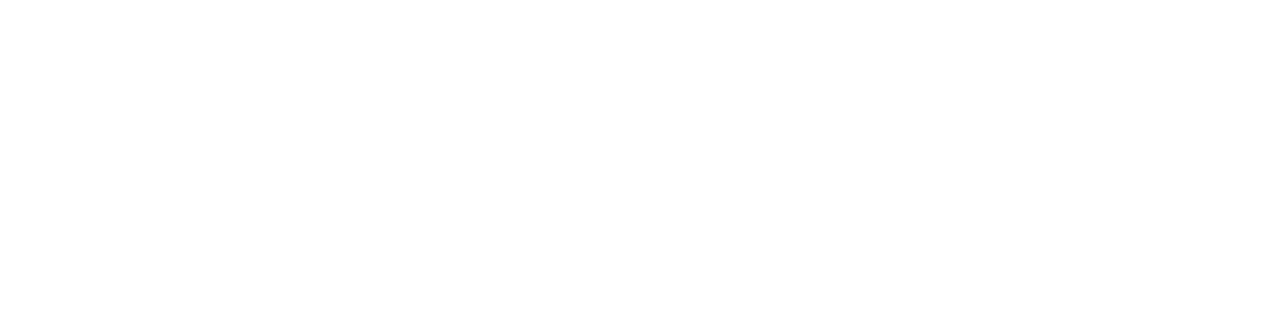
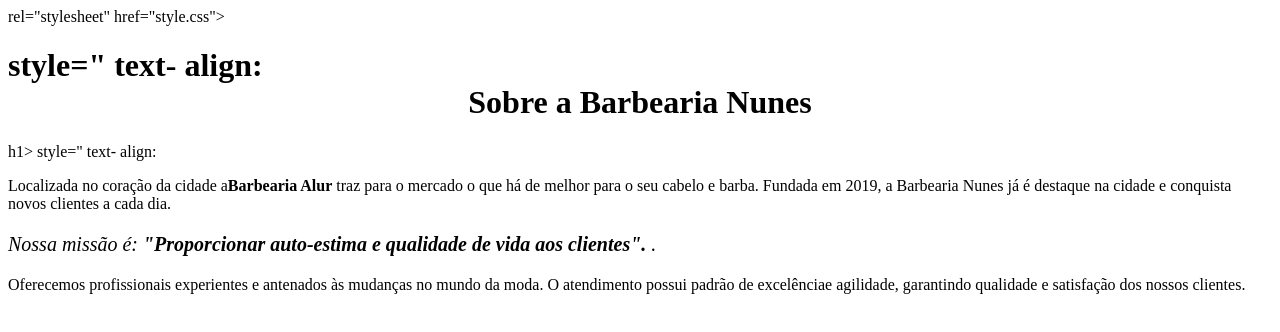
Before and after one commit to MuriloNunes14/Site-murilo, a plain HTML site: page index.html in a window 1280 px wide. Drawn offline with Linux system fonts and the light colour scheme.

Commit message:
Add files via upload

```diff
--- a/index.html
+++ b/index.html
@@ -3,9 +3,11 @@
     <head>
         <meta charset="UTF-8">
         <title>Barberaria Nunes</title>
+         <link> rel="stylesheet" href="style.css">
 
      <style>
-     <style>
+
+     </style>
     </head>
 
    <body>
--- /dev/null
+++ b/style.css
@@ -0,0 +1,11 @@
+body  {
+   background: #CCCCCC
+}
+
+P {
+   text-align: center;
+}
+
+em strong {
+  color: #FF000f;
+}
```
Also changed, not shown: 1 other file.
